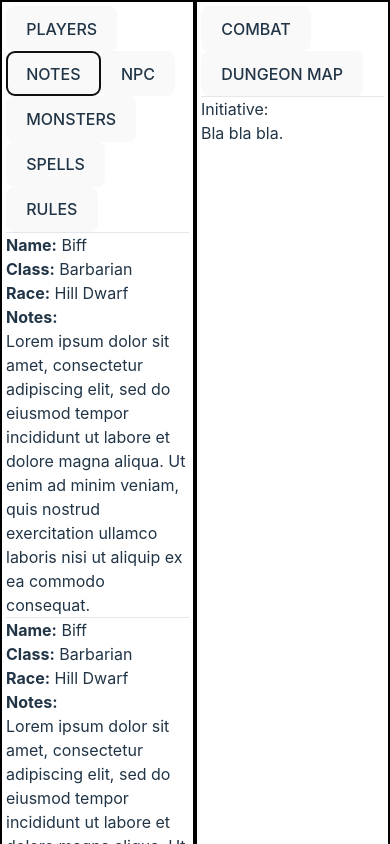
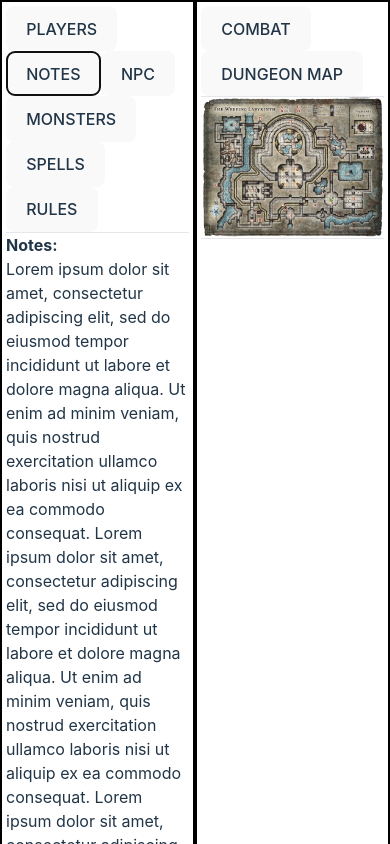
Before and after one commit to Johnricharde/dm-screen-old, a React (Vite) app: page / in a window 390 px wide. Both pictures are taken after a click on the button "NOTES". Shown: the top 844 px of the page. Built offline with nearby package versions, Linux system fonts and the light colour scheme.

Commit message:
placeholder + buttons
added more placeholder text.
also made buttons responsive by trying out/learning the React hook "UseState()" to determine what components to display after button clicks

```diff
--- /dev/null
+++ b/src/Combat.tsx
@@ -0,0 +1,10 @@
+function Combat() {
+    return (
+        <div>
+            <h2 className="font-bold">Initiative:</h2>
+            <h2>| Biff | Goblin 1 | Aragorn | Goblin Chief | Goblin 2 |</h2>
+        </div>
+    )
+}
+
+export default Combat;
--- /dev/null
+++ b/src/DungeonMap.tsx
@@ -0,0 +1,9 @@
+function DungeonMap() {
+    return (
+        <div>
+            <img src="../DungeonMaps/crocadile_god_map.jpg" />
+        </div>
+    )
+}
+
+export default DungeonMap;
--- /dev/null
+++ b/src/Monsters.tsx
@@ -0,0 +1,15 @@
+function Monsters() {
+    return (
+        <div>
+            <h2><span className="font-bold">Monsters:</span> </h2>
+            <p>
+                Lorem ipsum dolor sit amet, consectetur adipiscing elit, sed do eiusmod tempor incididunt ut labore et dolore magna aliqua. Ut enim ad minim veniam, quis nostrud exercitation ullamco laboris nisi ut aliquip ex ea commodo consequat.
+                Lorem ipsum dolor sit amet, consectetur adipiscing elit, sed do eiusmod tempor incididunt ut labore et dolore magna aliqua. Ut enim ad minim veniam, quis nostrud exercitation ullamco laboris nisi ut aliquip ex ea commodo consequat.
+                Lorem ipsum dolor sit amet, consectetur adipiscing elit, sed do eiusmod tempor incididunt ut labore et dolore magna aliqua. Ut enim ad minim veniam, quis nostrud exercitation ullamco laboris nisi ut aliquip ex ea commodo consequat.
+            </p>
+            <hr />
+        </div>
+    )
+}
+
+export default Monsters;
--- /dev/null
+++ b/src/Notes.tsx
@@ -0,0 +1,15 @@
+function Notes() {
+    return (
+        <div>
+            <h2><span className="font-bold">Notes:</span> </h2>
+            <p>
+                Lorem ipsum dolor sit amet, consectetur adipiscing elit, sed do eiusmod tempor incididunt ut labore et dolore magna aliqua. Ut enim ad minim veniam, quis nostrud exercitation ullamco laboris nisi ut aliquip ex ea commodo consequat.
+                Lorem ipsum dolor sit amet, consectetur adipiscing elit, sed do eiusmod tempor incididunt ut labore et dolore magna aliqua. Ut enim ad minim veniam, quis nostrud exercitation ullamco laboris nisi ut aliquip ex ea commodo consequat.
+                Lorem ipsum dolor sit amet, consectetur adipiscing elit, sed do eiusmod tempor incididunt ut labore et dolore magna aliqua. Ut enim ad minim veniam, quis nostrud exercitation ullamco laboris nisi ut aliquip ex ea commodo consequat.
+            </p>
+            <hr />
+        </div>
+    )
+}
+
+export default Notes;
--- /dev/null
+++ b/src/Npc.tsx
@@ -0,0 +1,15 @@
+function Npc() {
+    return (
+        <div>
+            <h2><span className="font-bold">Non-Player Characters:</span> </h2>
+            <p>
+                Lorem ipsum dolor sit amet, consectetur adipiscing elit, sed do eiusmod tempor incididunt ut labore et dolore magna aliqua. Ut enim ad minim veniam, quis nostrud exercitation ullamco laboris nisi ut aliquip ex ea commodo consequat.
+                Lorem ipsum dolor sit amet, consectetur adipiscing elit, sed do eiusmod tempor incididunt ut labore et dolore magna aliqua. Ut enim ad minim veniam, quis nostrud exercitation ullamco laboris nisi ut aliquip ex ea commodo consequat.
+                Lorem ipsum dolor sit amet, consectetur adipiscing elit, sed do eiusmod tempor incididunt ut labore et dolore magna aliqua. Ut enim ad minim veniam, quis nostrud exercitation ullamco laboris nisi ut aliquip ex ea commodo consequat.
+            </p>
+            <hr />
+        </div>
+    )
+}
+
+export default Npc;
--- a/src/PageLeft.tsx
+++ b/src/PageLeft.tsx
@@ -1,19 +1,34 @@
 import Page from './Page';
 import Players from "./Players";
+import Notes from "./Notes";
+import Npc from "./Npc";
+import Monsters from "./Monsters";
+import Spells from "./Spells";
+import Rules from "./Rules";
+import React, { useState } from "react";
 
 function PageLeft() {
+
+    const [activeComponent, setActiveComponent] = useState("Players");
+
     return (
         <Page>
             <nav>
-                <button>PLAYERS</button>
-                <button>NOTES</button>
-                <button>NPC</button>
-                <button>MONSTERS</button>
-                <button>SPELLS</button>
-                <button>RULES</button>
+                <button onClick={() => setActiveComponent("Players")}>PLAYERS</button>
+                <button onClick={() => setActiveComponent("Notes")}>NOTES</button>
+                <button onClick={() => setActiveComponent("Npc")}>NPC</button>
+                <button onClick={() => setActiveComponent("Monsters")}>MONSTERS</button>
+                <button onClick={() => setActiveComponent("Spells")}>SPELLS</button>
+                <button onClick={() => setActiveComponent("Rules")}>RULES</button>
             </nav>
             <hr />
-            <Players />
+            {activeComponent === 'Players' && <Players />}
+            {activeComponent === 'Notes' && <Notes />}
+            {activeComponent === 'Npc' && <Npc />}
+            {activeComponent === 'Monsters' && <Monsters />}
+            {activeComponent === 'Spells' && <Spells />}
+            {activeComponent === 'Rules' && <Rules />}
+            <hr />
         </Page>
     )
 }
--- a/src/PageRight.tsx
+++ b/src/PageRight.tsx
@@ -1,17 +1,28 @@
 import Page from './Page';
+import Combat from "./Combat";
+import DungeonMap from "./DungeonMap";
+import React, { useState } from "react";
+
 
 function PageRight() {
+    // Use state to keep track of the active component
+    const [activeComponent, setActiveComponent] = useState("DungeonMap");
+
     return (
         <Page>
             <nav>
-                <button>COMBAT</button>
-                <button>DUNGEON MAP</button>
+                <button onClick={() => setActiveComponent("Combat")}>
+                    COMBAT
+                </button>
+                <button onClick={() => setActiveComponent("DungeonMap")}>
+                    DUNGEON MAP
+                </button>
             </nav>
             <hr />
-            <h2>Initiative:</h2>
-            <p>Bla bla bla.</p>
+            {activeComponent === "DungeonMap" ? <DungeonMap /> : <Combat />}
+            <hr />
         </Page>
-    )
+    );
 }
 
 export default PageRight;
--- /dev/null
+++ b/src/Rules.tsx
@@ -0,0 +1,15 @@
+function Rules() {
+    return (
+        <div>
+            <h2><span className="font-bold">Rules:</span> </h2>
+            <p>
+                Lorem ipsum dolor sit amet, consectetur adipiscing elit, sed do eiusmod tempor incididunt ut labore et dolore magna aliqua. Ut enim ad minim veniam, quis nostrud exercitation ullamco laboris nisi ut aliquip ex ea commodo consequat.
+                Lorem ipsum dolor sit amet, consectetur adipiscing elit, sed do eiusmod tempor incididunt ut labore et dolore magna aliqua. Ut enim ad minim veniam, quis nostrud exercitation ullamco laboris nisi ut aliquip ex ea commodo consequat.
+                Lorem ipsum dolor sit amet, consectetur adipiscing elit, sed do eiusmod tempor incididunt ut labore et dolore magna aliqua. Ut enim ad minim veniam, quis nostrud exercitation ullamco laboris nisi ut aliquip ex ea commodo consequat.
+            </p>
+            <hr />
+        </div>
+    )
+}
+
+export default Rules;
--- /dev/null
+++ b/src/Spells.tsx
@@ -0,0 +1,15 @@
+function Spells() {
+    return (
+        <div>
+            <h2><span className="font-bold">Spells:</span> </h2>
+            <p>
+                Lorem ipsum dolor sit amet, consectetur adipiscing elit, sed do eiusmod tempor incididunt ut labore et dolore magna aliqua. Ut enim ad minim veniam, quis nostrud exercitation ullamco laboris nisi ut aliquip ex ea commodo consequat.
+                Lorem ipsum dolor sit amet, consectetur adipiscing elit, sed do eiusmod tempor incididunt ut labore et dolore magna aliqua. Ut enim ad minim veniam, quis nostrud exercitation ullamco laboris nisi ut aliquip ex ea commodo consequat.
+                Lorem ipsum dolor sit amet, consectetur adipiscing elit, sed do eiusmod tempor incididunt ut labore et dolore magna aliqua. Ut enim ad minim veniam, quis nostrud exercitation ullamco laboris nisi ut aliquip ex ea commodo consequat.
+            </p>
+            <hr />
+        </div>
+    )
+}
+
+export default Spells;
```
Also changed, not shown: DungeonMaps/crocadile_god_map.jpg (added).
